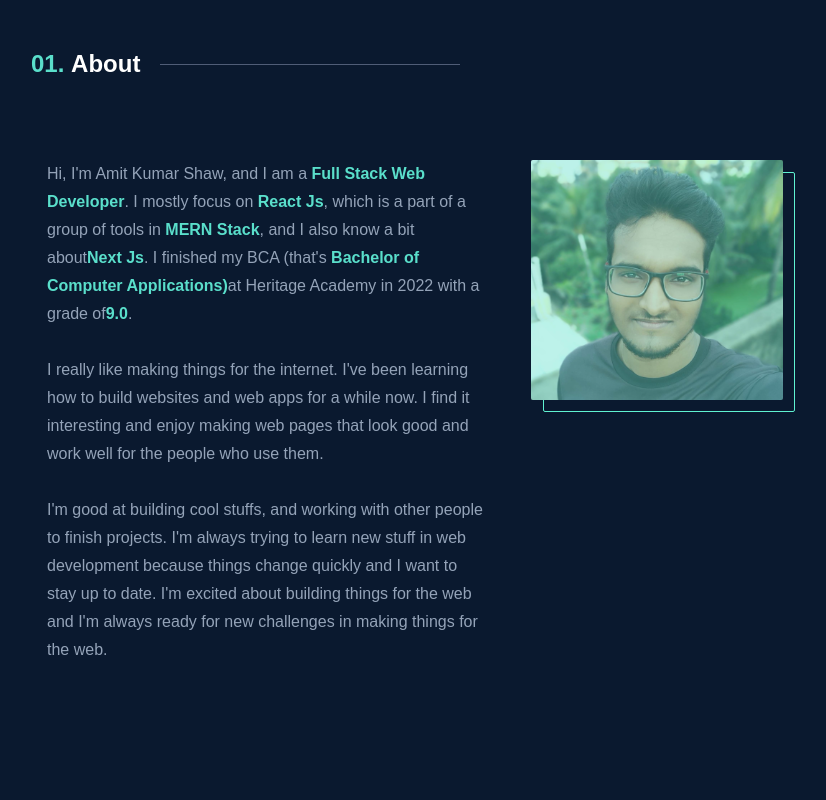
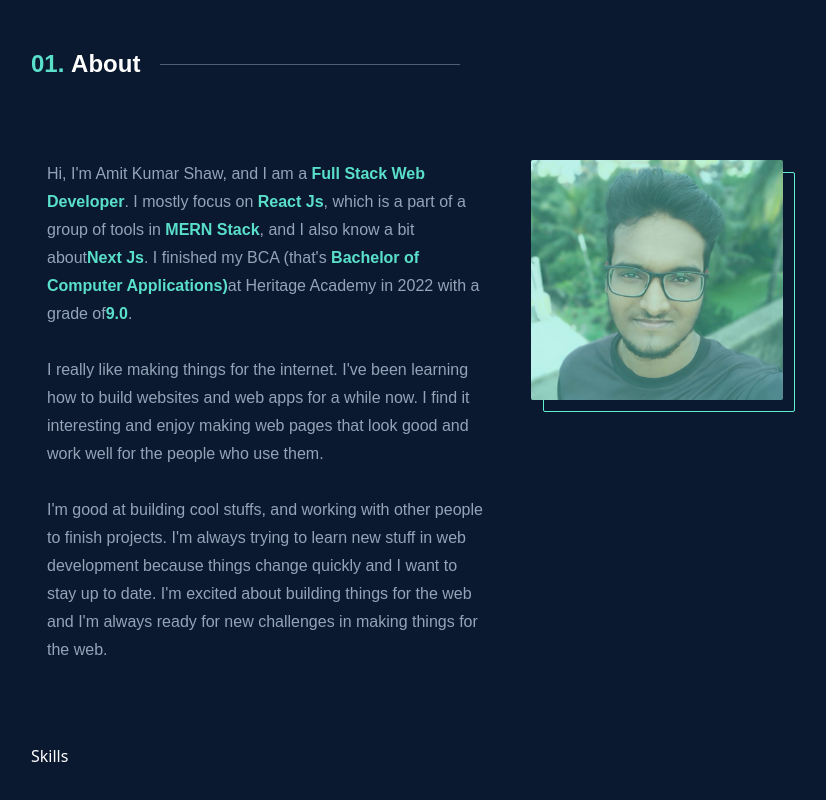
Before and after one commit to Amit-Shaw7/portfolio-2.0, a Next.js app: page / in a window 1280 px wide. Shown: the part 822-1622 px from the top of the page, without its empty margins (225-1051 px from the left). After the commit the page ends 1590 px from the top, so only its background shows below. Built offline with nearby package versions, Linux system fonts and the light colour scheme.

Commit message:
about height issue fixed

```diff
--- a/app/page.tsx
+++ b/app/page.tsx
@@ -2,6 +2,7 @@ import Container from '@/components/Container'
 import Wrapper from '@/components/Wrapper'
 import About from '@/sections/About'
 import Hero from '@/sections/Hero'
+import Skills from '@/sections/Skills'
 import Image from 'next/image'
 
 export default function Home() {
@@ -11,6 +12,7 @@ export default function Home() {
         <Wrapper>
           <Hero />
           <About />
+          <Skills />
         </Wrapper>
       </Container>
     </main>
--- a/sections/About.tsx
+++ b/sections/About.tsx
@@ -6,7 +6,7 @@ const About = () => {
   return (
     <div className='py-20'>
       <Heading index={1} title='About' />
-      <div className='px-4 flex justify-between md:flex-row flex-col gap-5 w-full h-auto md:h-[80vh]'>
+      <div className='px-4 flex justify-between md:flex-row flex-col gap-5 w-full h-auto'>
         <div className='w-full md:w-[60%] lg:w-[60%] flex flex-col gap-7'>
 
           <p className='text-slate-400 text-md font-nunito leading-7'>
--- /dev/null
+++ b/sections/Skills.tsx
@@ -0,0 +1,9 @@
+import React from 'react'
+
+const Skills = () => {
+  return (
+    <div>Skills</div>
+  )
+}
+
+export default Skills
```
